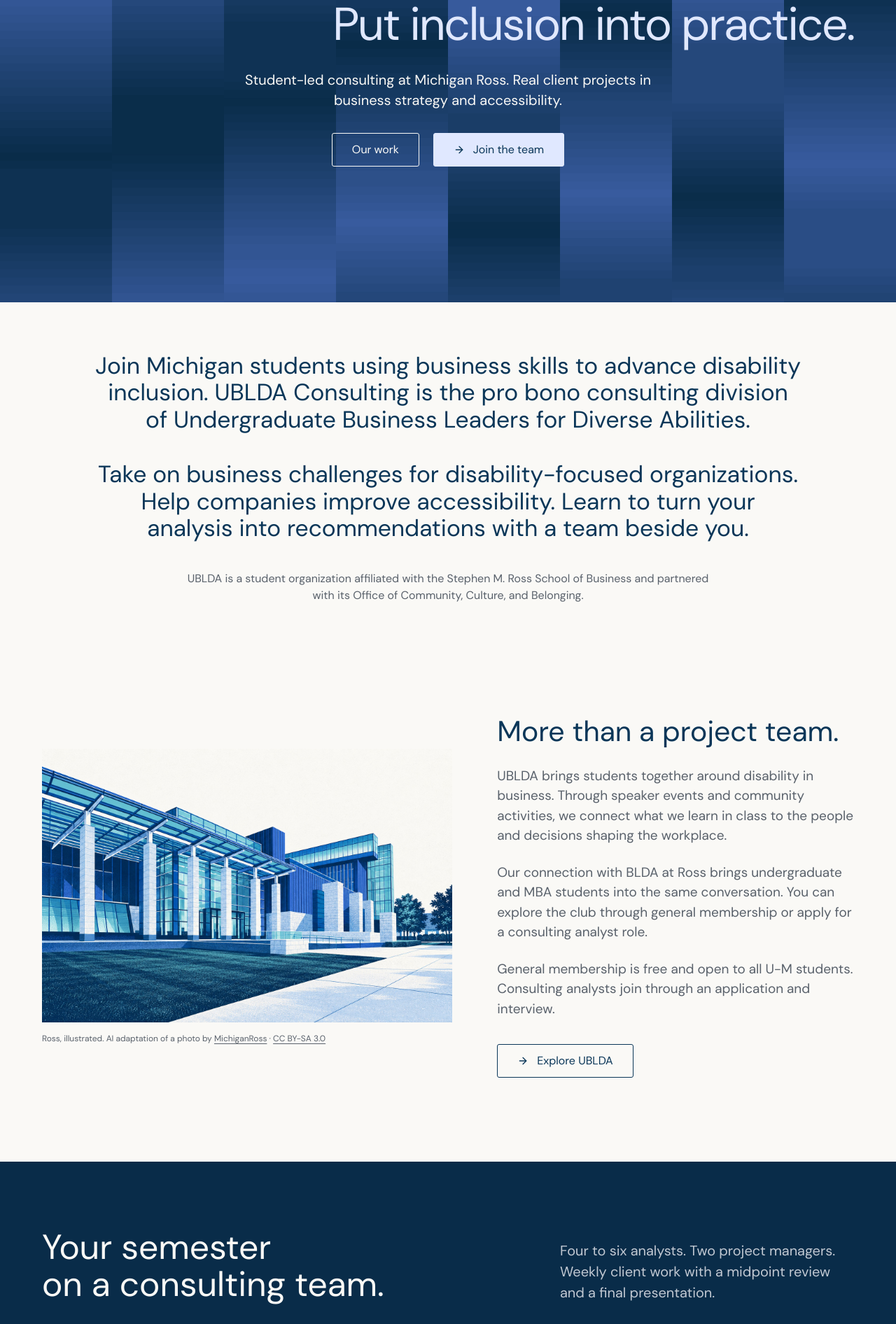
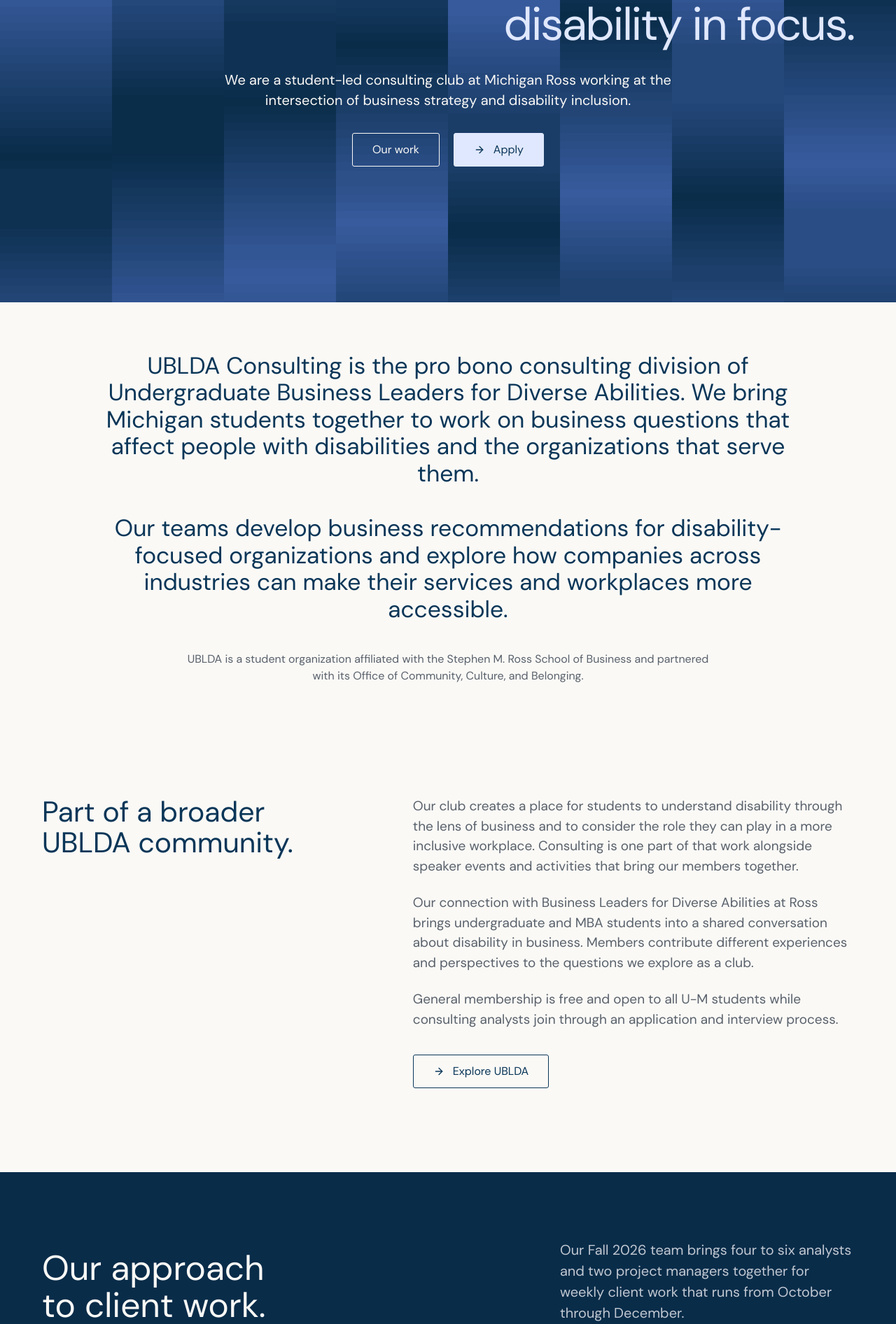
Before and after one commit to sbodine-lab/ublda-website, a React (Vite) app: page /consulting in a window 1280 px wide. Shown: the part 288-2180 px from the top of the page at 70% size. Built offline with nearby package versions, Linux system fonts and the light colour scheme.

Commit message:
Refine consulting copy around club identity and direct applications (#128)

```diff
--- a/src/pages/Brand.tsx
+++ b/src/pages/Brand.tsx
@@ -761,16 +761,17 @@
 
           <h3 className="brand-subsection">Consulting voice</h3>
           <p className="brand-section__desc">
-            Speak to students first. Explain what analysts work on and how the
-            club connects business with disability inclusion. Use direct verbs
-            and short sentences. Show the team experience and make the next
-            step clear. Keep client work specific and distinguish planned
-            engagements from completed results.
+            Describe who we are and what our teams do for readers who are
+            primarily students. Use complete sentences that connect the work
+            to its purpose without turning every paragraph into a recruitment
+            pitch. Keep commas purposeful and avoid em dashes in marketing
+            copy. Distinguish planned engagements from completed results and
+            use a simple Apply link for consulting applications.
           </p>
           <div className="brand-phrases">
-            <span className="brand-phrase">Build your skills. Put inclusion into practice.</span>
-            <span className="brand-phrase">Learn consulting through client work.</span>
-            <span className="brand-phrase">A team to learn with. A question to work on.</span>
+            <span className="brand-phrase">Business with disability in focus.</span>
+            <span className="brand-phrase">Pro bono consulting at Michigan Ross.</span>
+            <span className="brand-phrase">Part of the UBLDA community.</span>
           </div>
 
           <h3 className="brand-subsection">Key Phrases</h3>
--- a/src/pages/consulting/Studio.css
+++ b/src/pages/consulting/Studio.css
@@ -2200,7 +2200,7 @@
   }
 }
 
-/* Student-first club story and semester overview. */
+/* Club story and semester overview. */
 .st .st-hero-summary {
   max-width: 650px;
   margin: 32px auto 0;
@@ -2213,9 +2213,9 @@
 }
 .st-club-story {
   display: grid;
-  grid-template-columns: 1.15fr 1fr;
+  grid-template-columns: 0.85fr 1.15fr;
   gap: clamp(40px, 5vw, 80px);
-  align-items: center;
+  align-items: start;
 }
 .st-club-story h2 {
   font-size: clamp(32px, 3.2vw, 48px);
@@ -2229,29 +2229,6 @@
 }
 .st-club-story .st-button {
   margin-top: 12px;
-}
-.st-ross-art {
-  margin: 0;
-}
-.st-ross-art img {
-  width: 100%;
-  height: auto;
-  display: block;
-  aspect-ratio: 3 / 2;
-  object-fit: contain;
-}
-.st-ross-art figcaption {
-  margin-top: 14px;
-  font-size: 12px;
-  line-height: 1.5;
-  color: var(--st-muted);
-}
-.st-ross-art figcaption a {
-  text-decoration: underline;
-  text-underline-offset: 3px;
-}
-.st-practice-campus {
-  max-width: 1100px;
 }
 .st-experience {
   margin-top: 120px;
--- a/src/pages/consulting/Studio.tsx
+++ b/src/pages/consulting/Studio.tsx
@@ -18,7 +18,7 @@
 } from "lucide-react";
 import { useMenuKeyboard } from "../../hooks/useMenuKeyboard";
 import { LEADERS, SOCIAL } from "./content";
-import { MEMBERSHIP_FORM_URL } from "../../lib/forms";
+import { CONSULTING_FORM_URL, MEMBERSHIP_FORM_URL } from "../../lib/forms";
 import "./Studio.css";
 
 export function Button({
@@ -327,12 +327,12 @@
                 <Link to="/consulting/practice">Our practice</Link>
                 <Link to="/consulting/leadership">Leadership</Link>
                 <Link to="/consulting/partners">Our connections</Link>
-                <Link to="/consulting/contact#join">Join the team</Link>
+                <a href={CONSULTING_FORM_URL}>Apply</a>
               </div>
             </div>
-            <Link to="/consulting/contact#join" className="st-nav-contact">
-              <ArrowRight size={15} /> Join the team
-            </Link>
+            <a href={CONSULTING_FORM_URL} className="st-nav-contact">
+              <ArrowRight size={15} /> Apply
+            </a>
             <Link to="/" className="st-parent-menu">
               <ArrowLeft size={16} aria-hidden="true" /> UBLDA home
             </Link>
@@ -358,7 +358,7 @@
             </div>
           </div>
           <Link className="st-footer-talk" to="/consulting/contact">
-            Get involved. <ArrowUpRight />
+            Contact us. <ArrowUpRight />
           </Link>
           <div className="st-footer-grid">
             <div>
@@ -381,7 +381,7 @@
               <h3>About us</h3>
               <Link to="/consulting/leadership">Leadership</Link>
               <Link to="/consulting/partners">Our connections</Link>
-              <Link to="/consulting/contact#join">Join the team</Link>
+              <a href={CONSULTING_FORM_URL}>Apply</a>
               <Link to="/">UBLDA home</Link>
             </div>
             <div>
@@ -425,9 +425,9 @@
         <h2>
           {join ? (
             <>
-              Build your consulting skills.
+              Interested in
               <br />
-              Put them to work for a client.
+              UBLDA Consulting?
             </>
           ) : (
             <>
@@ -439,9 +439,10 @@
         </h2>
         <div className="st-actions">
           <Button
-            to={join ? "/consulting/contact#join" : "/consulting/contact"}
+            to={join ? undefined : "/consulting/contact"}
+            href={join ? CONSULTING_FORM_URL : undefined}
           >
-            {join ? "Join the team" : "Discuss a project"}
+            {join ? "Apply" : "Discuss a project"}
           </Button>
           <Button to={join ? "/consulting/leadership" : "/consulting/work"}>
             {join ? "Meet the team" : "Explore our work"}
--- a/src/pages/consulting/StudioPages.tsx
+++ b/src/pages/consulting/StudioPages.tsx
@@ -59,25 +59,6 @@
         </Link>
       ))}
     </div>
-  );
-}
-function RossArtwork() {
-  return (
-    <figure className="st-ross-art">
-      <img
-        src="/consulting/art/ross-architectural-print.jpg"
-        alt="Architectural illustration of the Ross School of Business in navy, cobalt and teal"
-        width="1536"
-        height="1024"
-        loading="lazy"
-        decoding="async"
-      />
-      <figcaption>
-        Ross, illustrated. AI adaptation of a photo by{" "}
-        <a href="https://commons.wikimedia.org/wiki/File:Ross_School_Exterior.jpg">MichiganRoss</a>
-        {" · "}<a href="https://creativecommons.org/licenses/by-sa/3.0/">CC BY-SA 3.0</a>
-      </figcaption>
-    </figure>
   );
 }
 function InsightCards({ filter = "All" }: { filter?: string }) {
@@ -189,53 +170,55 @@
         <Bands />
         <div className="st-wrap st-hero-content">
           <h1>
-            <span data-enter>Build your skills.</span>
+            <span data-enter>Business with</span>
             <span data-enter style={enterDelay(250)}>
-              Put inclusion into practice.
+              disability in focus.
             </span>
           </h1>
           <p className="st-hero-summary" data-enter style={enterDelay(400)}>
-            Student-led consulting at Michigan Ross.
-            Real client projects in business strategy and accessibility.
+            We are a student-led consulting club at Michigan Ross working
+            at the intersection of business strategy and disability inclusion.
           </p>
           <div className="st-actions" data-enter style={enterDelay(600)}>
             <Button to="/consulting/work">Our work</Button>
-            <Button to="/consulting/contact#join" solid>Join the team</Button>
+            <Button href={CONSULTING_FORM_URL} solid>Apply</Button>
           </div>
         </div>
       </section>
       <section className="st-wrap st-positioning">
         <div className="st-statement" data-enter>
           <p>
-            Join Michigan students using business skills to advance disability
-            inclusion. UBLDA Consulting is the pro bono consulting division of
-            Undergraduate Business Leaders for Diverse Abilities.
+            UBLDA Consulting is the pro bono consulting division of
+            Undergraduate Business Leaders for Diverse Abilities. We bring
+            Michigan students together to work on business questions that
+            affect people with disabilities and the organizations that serve them.
           </p>
           <p>
-            Take on business challenges for disability-focused organizations.
-            Help companies improve accessibility. Learn to turn your analysis
-            into recommendations with a team beside you.
+            Our teams develop business recommendations for disability-focused
+            organizations and explore how companies across industries can make
+            their services and workplaces more accessible.
           </p>
           <p className="st-campus-affiliation">{PARTNER_STATEMENT}</p>
         </div>
       </section>
       <section className="st-wrap st-club-story" data-enter>
-        <RossArtwork />
+        <h2>Part of a broader<br />UBLDA community.</h2>
         <div>
-          <h2>More than a project team.</h2>
           <p>
-            UBLDA brings students together around disability in business.
-            Through speaker events and community activities, we connect what
-            we learn in class to the people and decisions shaping the workplace.
+            Our club creates a place for students to understand disability
+            through the lens of business and to consider the role they can play
+            in a more inclusive workplace. Consulting is one part of that work
+            alongside speaker events and activities that bring our members together.
           </p>
           <p>
-            Our connection with BLDA at Ross brings undergraduate and MBA
-            students into the same conversation. You can explore the club
-            through general membership or apply for a consulting analyst role.
+            Our connection with Business Leaders for Diverse Abilities at Ross
+            brings undergraduate and MBA students into a shared conversation
+            about disability in business. Members contribute different experiences
+            and perspectives to the questions we explore as a club.
           </p>
           <p>
-            General membership is free and open to all U-M students.
-            Consulting analysts join through an application and interview.
+            General membership is free and open to all U-M students while
+            consulting analysts join through an application and interview process.
           </p>
           <Button to="/">Explore UBLDA</Button>
         </div>
@@ -243,24 +226,24 @@
       <section className="st-experience">
         <div className="st-wrap">
           <div className="st-section-top" data-enter>
-            <h2 className="st-section-heading">Your semester<br />on a consulting team.</h2>
-            <p>Four to six analysts. Two project managers. Weekly client work with a midpoint review and a final presentation.</p>
+            <h2 className="st-section-heading">Our approach<br />to client work.</h2>
+            <p>Our Fall 2026 team brings four to six analysts and two project managers together for weekly client work that runs from October through December.</p>
           </div>
           <div className="st-experience-grid">
             <article data-enter>
               <span aria-hidden="true">01</span>
               <h3>Research the business</h3>
-              <p>Understand the client’s question. Gather evidence and learn to separate a useful insight from an assumption.</p>
+              <p>Our analysts investigate the client’s question and gather evidence to understand the business before developing a recommendation.</p>
             </article>
             <article data-enter>
               <span aria-hidden="true">02</span>
               <h3>Build a recommendation</h3>
-              <p>Compare options with your teammates. Use feedback from project managers to strengthen your reasoning.</p>
+              <p>The team compares possible approaches and uses feedback from project managers to test its assumptions and strengthen the analysis.</p>
             </article>
             <article data-enter>
               <span aria-hidden="true">03</span>
-              <h3>Present your thinking</h3>
-              <p>Explain what you found and why it matters. Connect your analysis to a recommendation the client can evaluate.</p>
+              <h3>Present the findings</h3>
+              <p>A midpoint review and final presentation give the team a structured way to share its findings and explain the reasoning behind its recommendations.</p>
             </article>
           </div>
           <Button to="/consulting/practice">Inside the program</Button>
@@ -306,7 +289,7 @@
       <section className="st-team-section">
         <div className="st-wrap">
           <div className="st-section-top" data-enter>
-            <h2 className="st-section-heading">Meet your<br />project managers.</h2>
+            <h2 className="st-section-heading">Meet our<br />project managers.</h2>
             <Button to="/consulting/leadership">Meet the team</Button>
           </div>
           <People />
@@ -322,9 +305,10 @@
     <Studio title="Services" dark>
       <Intro title="Services">
         <p>
-          Explore the work our student teams can take on: business strategy
-          for disability-focused organizations and accessibility projects for
-          companies across industries.
+          Our student teams work on business strategy for disability-focused
+          organizations and accessibility projects for companies across
+          industries. These areas guide the questions we explore with clients
+          and the recommendations we develop together.
         </p>
       </Intro>
       <div className="st-wrap st-service-rows">
@@ -345,9 +329,9 @@
       </div>
       <section className="st-wrap st-scope-note">
         <p>
-          We agree on a business question and a scope our student team can
-          deliver. Our work provides research and recommendations. Legal advice
-          and compliance certification fall outside our services.
+          Each engagement begins with an agreed business question and a scope
+          that our student team can deliver through research and recommendations.
+          Legal advice and compliance certification fall outside our services.
         </p>
       </section>
       <Callout join />
@@ -368,8 +352,8 @@
       </div>
       <section className="st-wrap st-detail-body" data-enter>
         <h2>
-          What you could
-          <br />work on.
+          Our focus
+          <br />in this area.
         </h2>
         <div>
           <p>{area.detail}</p>
@@ -379,7 +363,7 @@
               <li key={e}>{e}</li>
             ))}
           </ul>
-          <Button to="/consulting/contact#join">Explore analyst roles</Button>
+          <Button href={CONSULTING_FORM_URL}>Apply</Button>
         </div>
       </section>
       <Callout join />
@@ -400,9 +384,9 @@
       >
         <ClientLogos />
         <p>
-          Our first client is Arc Thrift Stores of Colorado. Our Fall 2026 team
-          will develop recommendations for a social enterprise that puts
-          disability employment at the heart of its business.
+          Our first engagement brings UBLDA students together with Arc Thrift
+          Stores of Colorado to develop business recommendations for a social
+          enterprise whose work supports disability employment and advocacy.
         </p>
       </Intro>
       <section className="st-wrap st-work-row" data-enter>
@@ -413,13 +397,14 @@
           <p className="st-eyebrow">Fall 2026</p>
           <h2>Arc Thrift Stores of Colorado</h2>
           <p>
-            A nonprofit thrift retailer supporting Colorado’s Arc chapters and
-            employing people with intellectual and developmental disabilities.
+            Arc Thrift Stores is a nonprofit retailer that supports Colorado’s
+            Arc chapters and employs people with intellectual and developmental
+            disabilities throughout its operations.
           </p>
           <p>
-            Arc Thrift’s CEO sponsors the engagement. Four to six analysts work
-            with two project managers. The team plans to present its
-            recommendations to The Arc’s national board in December.
+            Four to six analysts will work with two project managers on an
+            engagement sponsored by Arc Thrift’s CEO. The team plans to present
+            its recommendations to The Arc’s national board in December.
           </p>
           <Button href="https://arcthrift.com">Visit Arc Thrift Stores</Button>
         </div>
@@ -432,9 +417,10 @@
         </h2>
         <div>
           <p>
-            The team develops its analysis through weekly working sessions and a
-            midpoint review. The final presentation connects the research to
-            recommendations the client can evaluate.
+            Weekly working sessions and a midpoint review give the team time
+            to develop its analysis and refine its recommendations before the
+            final presentation. Our contribution is a clear account of the
+            research and the business reasoning behind the proposed next steps.
           </p>
           <Button to="/consulting/practice">How we work</Button>
         </div>
@@ -456,20 +442,17 @@
         }
       >
         <p>
-          UBLDA Consulting is the student-led consulting division of
-          Undergraduate Business Leaders for Diverse Abilities at Michigan Ross.
-          We work pro bono.
+          UBLDA Consulting brings Michigan undergraduates together to provide
+          pro bono consulting through Undergraduate Business Leaders for
+          Diverse Abilities at Michigan Ross.
         </p>
         <p>
-          As an analyst, you work on business challenges for disability-focused
-          organizations or accessibility projects for companies across industries.
-          You learn by researching a real question and developing a response
-          with your team.
+          Our work spans business challenges for disability-focused organizations
+          and accessibility projects for companies across industries. Analysts
+          contribute to a shared project from the initial research through the
+          final client presentation.
         </p>
       </Intro>
-      <div className="st-wrap st-practice-campus">
-        <RossArtwork />
-      </div>
       <section className="st-wrap st-detail-body" data-enter>
         <h2>
           Focused teams.
@@ -479,20 +462,22 @@
         </h2>
         <div>
           <p>
-            You work with fellow analysts and two project managers to research
-            the client’s question. Test your assumptions together and build
-            the case for your recommendation.
+            Each team works with two project managers who guide the research
+            and help analysts turn their findings into a recommendation. Team
+            discussions create space to question assumptions and consider how
+            different perspectives change the analysis.
           </p>
           <p>
-            Weekly deliverables help you practice structuring a problem and
-            explaining your thinking. Use the midpoint review to improve your
-            analysis before the final client presentation.
+            Weekly deliverables keep the project moving toward a defined
+            business question while the midpoint review provides an opportunity
+            to assess the direction of the work. The final presentation brings
+            the research and recommendations together for the client.
           </p>
           <p>
-            Bring curiosity and the discipline to follow through. You do not need
-            prior consulting experience.
+            Students from every undergraduate major and class year are welcome
+            to apply with no prior consulting experience required.
           </p>
-          <Button to="/consulting/contact#join">Join the team</Button>
+          <Button href={CONSULTING_FORM_URL}>Apply</Button>
         </div>
       </section>
       <section className="st-wrap st-section">
@@ -567,8 +552,9 @@
         }
       >
         <p>
-          Context for students exploring disability in business. Use these
-          readings to inform your thinking alongside the work of the club.
+          These readings offer students a broader view of disability in
+          business and provide context for the questions our club explores
+          through its projects and conversations.
         </p>
       </Intro>
       <section className="st-wrap st-section">
@@ -693,16 +679,16 @@
       <Intro
         title={
           <>
-            Find your place
+            Contact
             <br />
-            <em>at UBLDA.</em>
+            <em>UBLDA Consulting.</em>
           </>
         }
       >
         <p>
-          Explore consulting analyst roles or join the wider club. Our project
-          managers can answer questions about the work and application process.
-          Organizations interested in a project can contact us here too.
+          Our project managers are available to answer questions about the
+          club and the consulting application process. They also speak with
+          organizations interested in working with a student team.
         </p>
         <div className="st-contact-emails">
           {LEADERS.map((l) => (
@@ -728,14 +714,14 @@
         <div className="st-wrap">
           <div className="st-section-top">
             <h2 className="st-section-heading">
-              Build your skills.
+              Fall 2026
               <br />
-              Take on a real business challenge.
+              analyst applications.
             </h2>
             <p>
-              Open to University of Michigan undergraduates of all majors and
-              years. Disabled and non-disabled students are welcome. No
-              consulting experience required.
+              We welcome applications from disabled and non-disabled University
+              of Michigan undergraduates across all majors and class years
+              with no prior consulting experience required.
             </p>
           </div>
           <details open>
@@ -745,8 +731,9 @@
             <div className="st-opening">
               <div>
                 <p>
-                  Work in a team of four to six analysts with two project managers.
-                  Weekly client work runs from October through December.
+                  Our Fall 2026 team will include four to six analysts working
+                  with two project managers on weekly client work from October
+                  through December.
                 </p>
                 <p>
                   {windowState === "open"
@@ -757,7 +744,7 @@
                 </p>
                 {windowState === "open" ? (
                   <Button href={CONSULTING_FORM_URL} solid>
-                    Apply for Fall 2026
+                    Apply
                   </Button>
                 ) : (
                   <Button href={CONTACT_MAILTO}>Contact the team</Button>
@@ -772,9 +759,10 @@
             </summary>
             <div className="st-opening">
               <p>
-                Learn through speaker events and workshops. Connect with students
-                who care about disability in business. General membership is
-                free and open without a selection process.
+                General members take part in speaker events and club activities
+                with other students interested in disability in business.
+                Membership is free and open to all U-M students without a
+                selection process.
               </p>
               <Button href={MEMBERSHIP_FORM_URL}>Join UBLDA</Button>
             </div>
```
Also changed, not shown: src/pages/consulting/research.ts (+12 -12 lines), public/consulting/art/ross-architectural-print.jpg (deleted), 2 other files (tests, documents, lock files or other folders).
